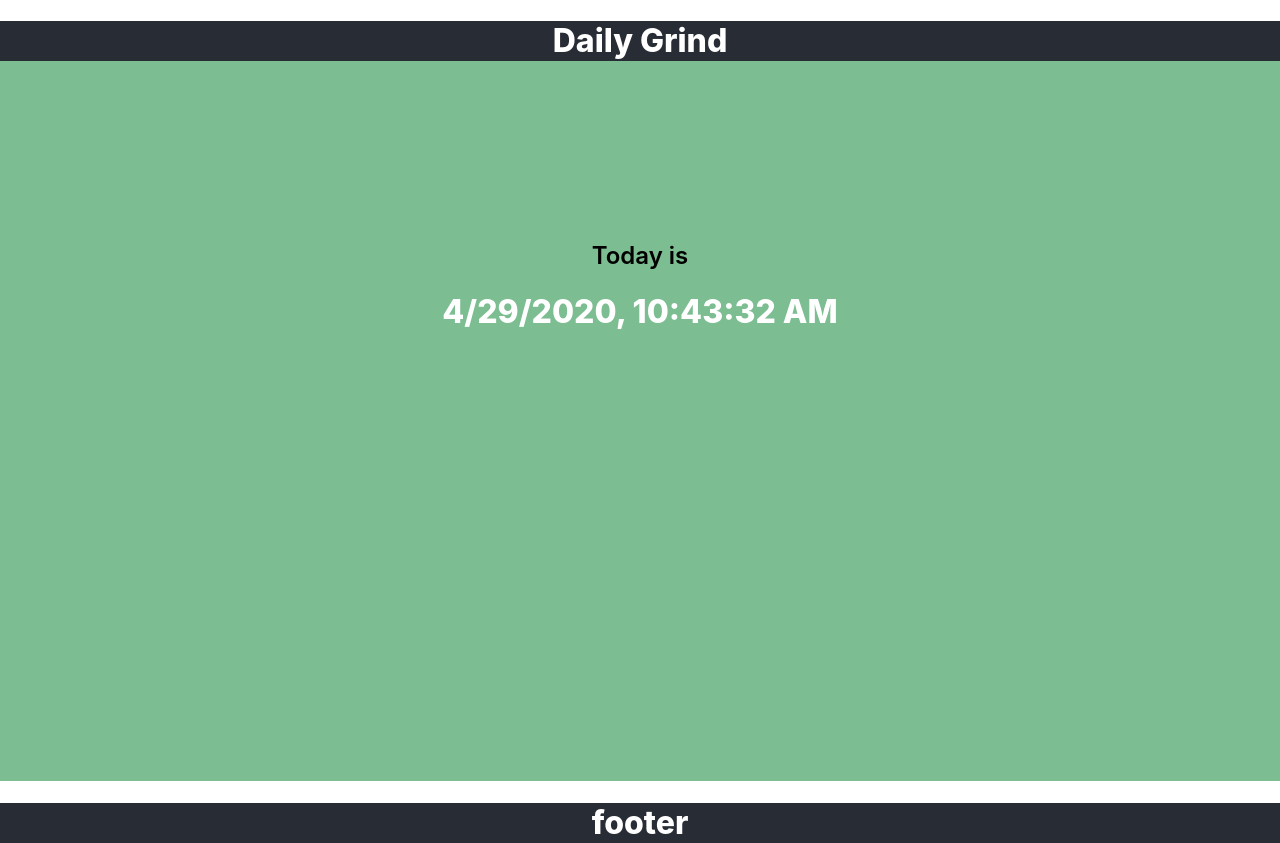
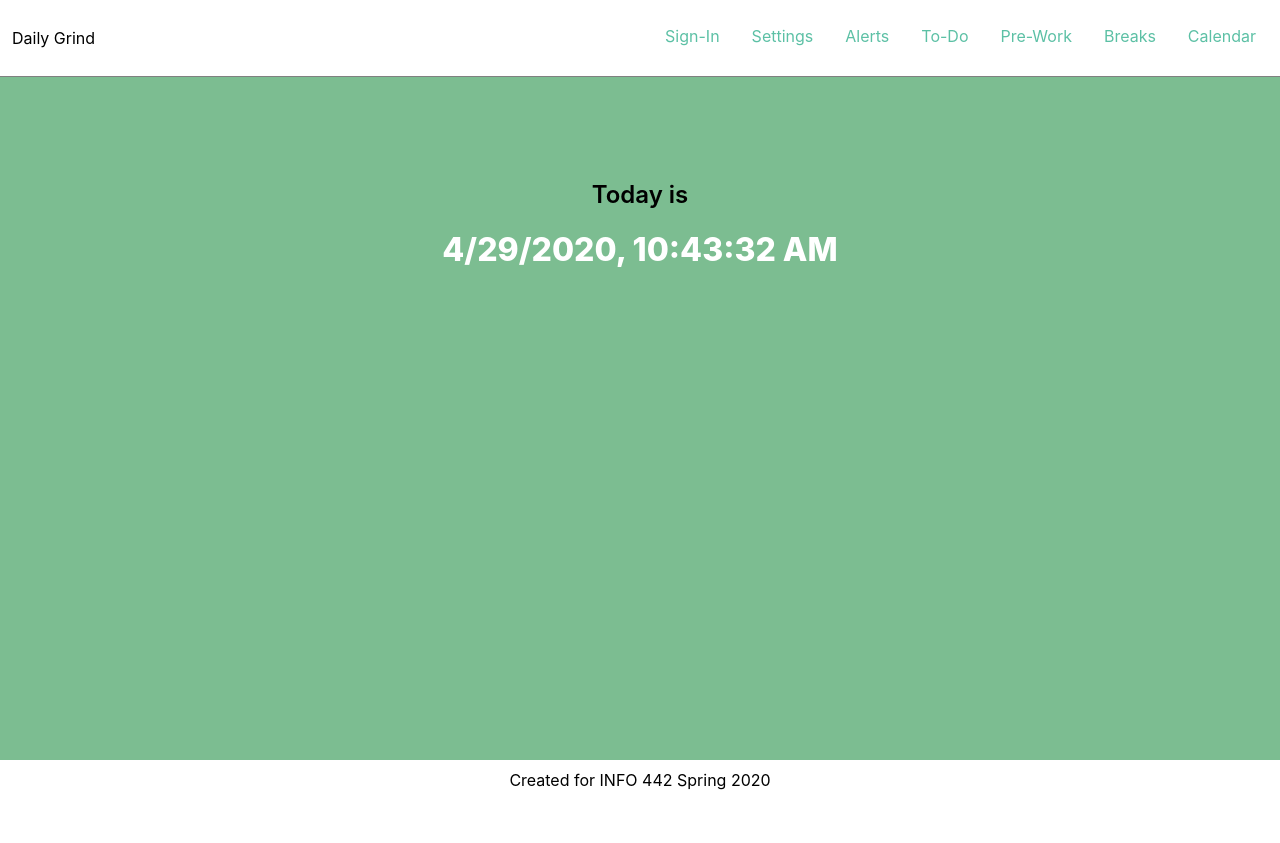
Before and after one commit to DailyGrindINFO442/info442sp20, a React (Create React App) app in the folder my-app/: page / in a window 1280 px wide. After the commit the page ends 800 px from the top, so only its background shows below. Built offline with nearby package versions, Linux system fonts and the light colour scheme.

Commit message:
format nav bar

```diff
--- a/my-app/src/App.css
+++ b/my-app/src/App.css
@@ -7,27 +7,51 @@ h2 {
   font-weight: 600;
 }
 
+ul {
+  list-style-type: none;
+  margin: 0;
+  padding: 0px 20px;
+  overflow: hidden;
+  float: right;
+}
+
+li {
+  float: right;
+  display: block;
+  color: #5cc0a5;
+  text-align: center;
+  padding: 14px 16px;
+  text-decoration: none!important;
+}
+
+.navBar {
+  z-index: 10;
+  width: 100%;
+  position: fixed;
+  border-bottom: 1px solid grey;
+  top: 0;
+  left: 0;
+  padding: .75rem;
+  background-color: white;
+}
+
+.logo {
+  float: left;
+}
+
 .DailyGrind {
   text-align: center;
   margin: 0;
 }
 
-.header {
-  background-color: #282c34;
-  color: white;
-  margin: 0;
-  height: 5vh;
-}
-
-.footer {
-  background-color: #282c34;
-  height: 5vh;
-  margin: 0;
+.footer p {
+  margin-top: 10px;
+  margin-bottom: 0;
 }
 
 .welcome {
   background-color: rgb(124, 189, 145);
-  height: 90vh;
+  height: 95vh;
   margin: 0;
 }
 
--- a/my-app/src/App.js
+++ b/my-app/src/App.js
@@ -6,6 +6,28 @@ import FooterView from './Views/FooterView';
 import WelcomeView from './Views/WelcomeView';
 
 class App extends Component{
+  constructor(props){
+    super(props);
+    this.state = {
+      user: null
+    };
+  }
+
+// uncomment when firebase is set up to adjust state based on sign in/out
+  // componentDidMount(){
+  //   this.unregFunction = firebase.auth().onAuthStateChanged((curUser) => {
+  //     if (curUser) {
+  //       this.setState({
+  //         user: curUser.displayName
+  //       })
+  //     } else {
+  //       this.setState({
+  //         user: null
+  //       })
+  //     }
+  //   })
+  // }
+
   render() {
     let content = null;
 
@@ -16,7 +38,7 @@ class App extends Component{
     return (
       <div className="DailyGrind">
         <header className="header">
-          <HeaderView></HeaderView>
+          <HeaderView user={this.state.user}></HeaderView>
         </header>
 
         <main>
--- a/my-app/src/Views/FooterView.js
+++ b/my-app/src/Views/FooterView.js
@@ -9,7 +9,7 @@ export default class FooterView extends Component {
     render() {
         return (
             <div>
-                <h1>footer</h1>
+                <p>Created for INFO 442 Spring 2020</p>
             </div>
         )
     }
--- a/my-app/src/Views/HeaderView.js
+++ b/my-app/src/Views/HeaderView.js
@@ -12,9 +12,38 @@ export default class HeaderView extends Component {
     }
 
     render() {
+        let links = null;
+
+        if(!this.props.user){
+            links = (
+                <ul>
+                    <li>Calendar</li>
+                    <li>Breaks</li>
+                    <li>Pre-Work</li>
+                    <li>To-Do</li>
+                    <li>Alerts</li>
+                    <li>Settings</li>
+                    <li>Sign-In</li>
+                </ul>
+            )
+        } else {
+            links = (
+                <ul>
+                    <li>Calendar</li>
+                    <li>Breaks</li>
+                    <li>Pre-Work</li>
+                    <li>To-Do</li>
+                    <li>Alerts</li>
+                    <li>Settings</li>
+                    <li>Profile</li>
+                </ul>
+            )
+        }
+
         return (
-            <div>
-                <h1>Daily Grind</h1>
+            <div className="navBar">
+                <p className="logo">Daily Grind</p>
+                {links}
             </div>
         )
     }
```
